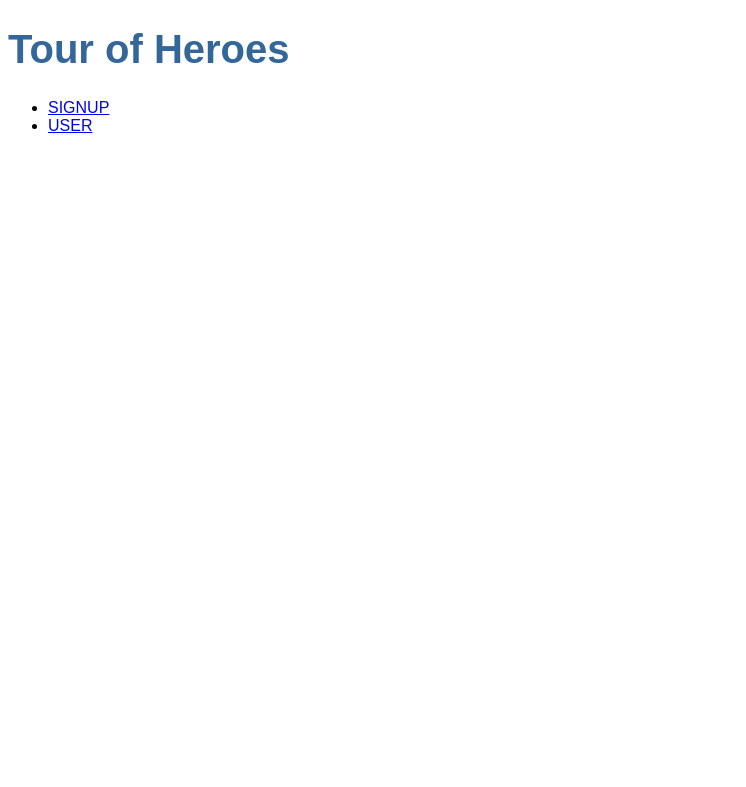
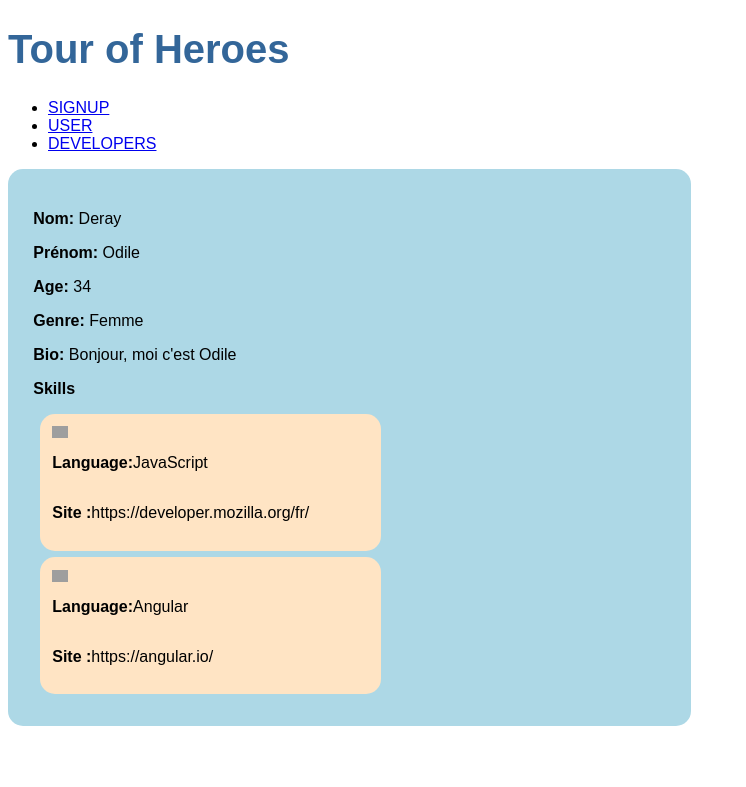
Before and after one commit to Xavilanc/Angular_Tour_Of_Heroes, an Angular app: page /developer in a window 1280 px wide. Before the commit this address led to /. Shown: the top 787 px of the page, without its empty margins (0-746 px from the left). Built offline with nearby package versions, Linux system fonts and the light colour scheme; grey boxes are pictures that could not be loaded.

Commit message:
quest 07 input

```diff
--- a/src/app/app.module.ts
+++ b/src/app/app.module.ts
@@ -8,13 +8,17 @@ import { UserProfileComponent } from './user-profile/user-profile.component';
 import { MenuComponent } from './menu/menu.component';
 import { SignUpComponent } from './sign-up/sign-up.component';
 import { ROUTES } from './app.routes';
+import { DeveloperComponent } from './developer/developer.component';
+import { SkillComponent } from './skill/skill.component';
 
 @NgModule({
   declarations: [
     AppComponent,
     UserProfileComponent,
     MenuComponent,
-    SignUpComponent
+    SignUpComponent,
+    DeveloperComponent,
+    SkillComponent
   ],
   imports: [
     BrowserModule,
--- a/src/app/app.routes.ts
+++ b/src/app/app.routes.ts
@@ -1,11 +1,13 @@
 import { Routes } from "@angular/router";
 import { UserProfileComponent } from "./user-profile/user-profile.component";
 import { SignUpComponent } from "./sign-up/sign-up.component";
+import { DeveloperComponent } from "./developer/developer.component";
 
 
 const ROUTES: Routes = [
     { path: "signup", component: SignUpComponent},
     { path: "user", component: UserProfileComponent},
+    { path: "developer", component: DeveloperComponent},
     { path: "", component: UserProfileComponent}
 ]
 
--- /dev/null
+++ b/src/app/developer/developer.component.css
@@ -0,0 +1,30 @@
+img {
+    width: 5%;
+}
+
+p {
+    font-weight: bold;
+}
+
+span {
+    font-weight: lighter;
+}
+
+.skills {
+    display: flex;
+    flex-direction: column;
+    flex-wrap: wrap;
+    background-color: bisque;
+    width: 50%;
+    padding: 2%;
+    border-radius: 15px;
+    margin: 1%;
+}
+
+div {
+    margin-bottom: 5%;
+    background-color:lightblue;
+    padding: 2%;
+    border-radius: 15px;
+    width: 50%;
+}
--- /dev/null
+++ b/src/app/developer/developer.component.html
@@ -0,0 +1,12 @@
+
+<div *ngFor="let d of developers">
+    <p>Nom: <span>{{d.lastname}}</span></p>
+    <p>Prénom: <span>{{d.firstname}}</span></p>
+    <p>Age: <span>{{d.age}}</span></p>
+    <p>Genre: <span>{{d.gender}}</span></p>
+    <p>Bio: <span>{{d.bio}}</span></p>
+    <p>Skills</p>
+    <app-skill
+    [skills]="d.skills"
+    ></app-skill>
+</div>
--- /dev/null
+++ b/src/app/developer/developer.component.ts
@@ -0,0 +1,58 @@
+import { Component, OnInit } from '@angular/core';
+
+import { Developer } from '../models/developer';
+
+@Component({
+  selector: 'app-developer',
+  templateUrl: './developer.component.html',
+  styleUrls: ['./developer.component.css']
+})
+export class DeveloperComponent implements OnInit {
+
+  developers: Developer[] = [
+    {
+      lastname: 'Deray',
+      firstname: 'Odile',
+      age: 34,
+      gender: 'Femme',
+      bio: 'Bonjour, moi c\'est Odile',
+      skills: [
+        {
+          name: 'JavaScript',
+          logo: 'https://upload.wikimedia.org/wikipedia/commons/6/6a/JavaScript-logo.png',
+          site: 'https://developer.mozilla.org/fr/'
+        },
+        {
+          name: 'Angular',
+          logo: 'https://upload.wikimedia.org/wikipedia/commons/5/50/Angular-logo.png',
+          site: 'https://angular.io/'
+        }
+      ]
+    },
+    {
+      lastname: 'Alain',
+      firstname: 'Deloin',
+      age: 41,
+      gender: 'Homme',
+      bio: 'Je suis Alain Deloin',
+      skills: [
+        {
+          name: 'JavaScript',
+          logo: 'https://upload.wikimedia.org/wikipedia/commons/6/6a/JavaScript-logo.png',
+          site: 'https://developer.mozilla.org/fr/'
+        },
+        {
+          name: 'Angular',
+          logo: 'https://upload.wikimedia.org/wikipedia/commons/5/50/Angular-logo.png',
+          site: 'https://angular.io/'
+        }
+      ]
+    }
+  ];
+
+  constructor() { }
+
+  ngOnInit(): void {
+  }
+
+}
--- a/src/app/menu/menu.component.html
+++ b/src/app/menu/menu.component.html
@@ -5,6 +5,9 @@
     <li>
       <a [routerLink]="['/user']">USER</a>
     </li>
+    <li>
+      <a [routerLink]="['/developer']">DEVELOPERS</a>
+    </li>
   </ul>
 
   <router-outlet></router-outlet>
--- /dev/null
+++ b/src/app/models/developer.ts
@@ -0,0 +1,10 @@
+import { Skill } from "./skill";
+
+export interface Developer {
+    lastname: string;
+    firstname: string;
+    age: number;
+    gender: string;
+    bio: string;
+    skills: Skill[];
+}
--- /dev/null
+++ b/src/app/models/skill.ts
@@ -0,0 +1,5 @@
+export interface Skill {
+    name: string | null;
+    logo: string | null;
+    site: string | null;
+}
--- /dev/null
+++ b/src/app/skill/skill.component.css
@@ -0,0 +1,30 @@
+img {
+    width: 5%;
+}
+
+p {
+    font-weight: bold;
+}
+
+span {
+    font-weight: lighter;
+}
+
+.skills {
+    display: flex;
+    flex-direction: column;
+    flex-wrap: wrap;
+    background-color: bisque;
+    width: 50%;
+    padding: 2%;
+    border-radius: 15px;
+    margin: 1%;
+}
+
+div {
+    margin-bottom: 5%;
+    background-color:lightblue;
+    padding: 2%;
+    border-radius: 15px;
+    width: 50%;
+}
--- /dev/null
+++ b/src/app/skill/skill.component.html
@@ -0,0 +1,5 @@
+<div class="skills" *ngFor="let s of skills">
+    <img [src]="s.logo" [alt]="s.name" />
+    <p> Language:<span>{{s.name}}</span> </p>
+    <p> Site :<span>{{s.site}}</span> </p>
+</div>
--- /dev/null
+++ b/src/app/skill/skill.component.ts
@@ -0,0 +1,19 @@
+import { Component, OnInit, Input } from '@angular/core';
+import { Skill } from '../models/skill';
+
+@Component({
+  selector: 'app-skill',
+  templateUrl: './skill.component.html',
+  styleUrls: ['./skill.component.css']
+})
+export class SkillComponent implements OnInit {
+
+  @Input()
+  skills: Skill[] = [];
+
+  constructor() { }
+
+  ngOnInit(): void {
+  }
+
+}
```
Also changed, not shown: 2 other files (tests, documents, lock files or other folders).
